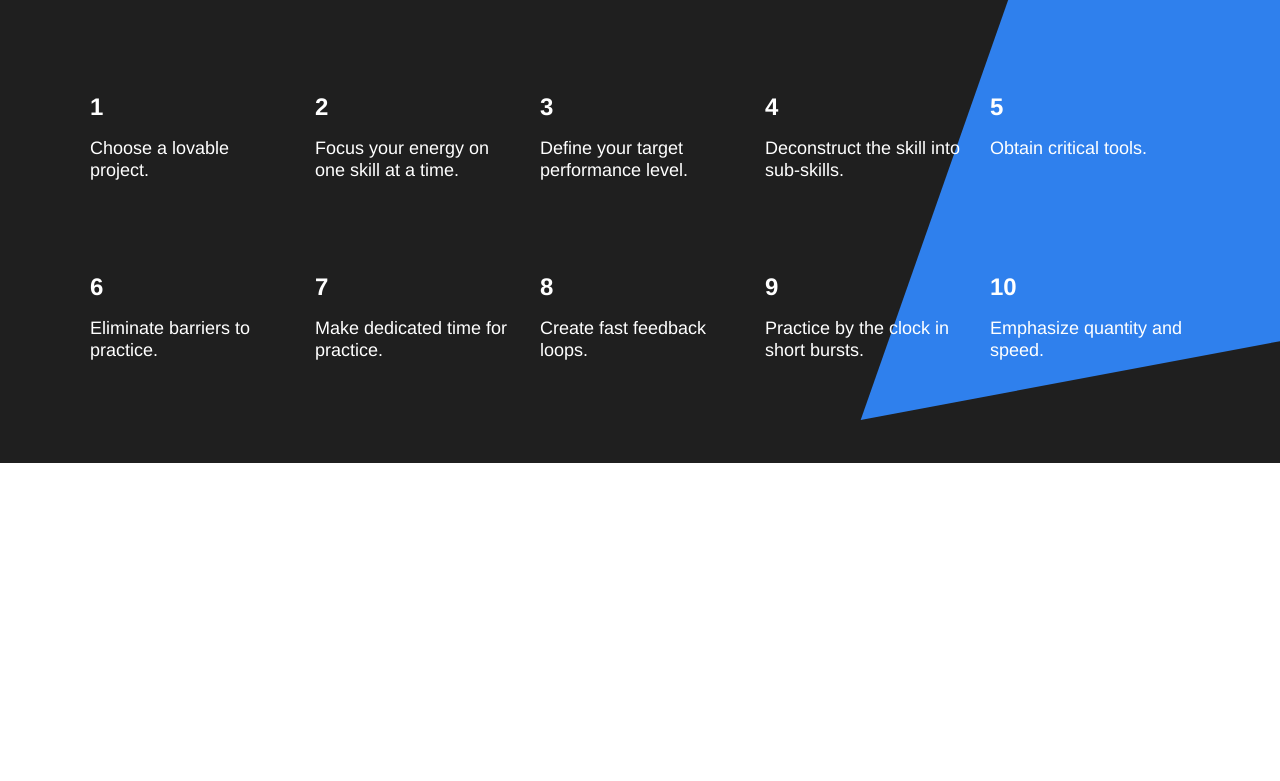
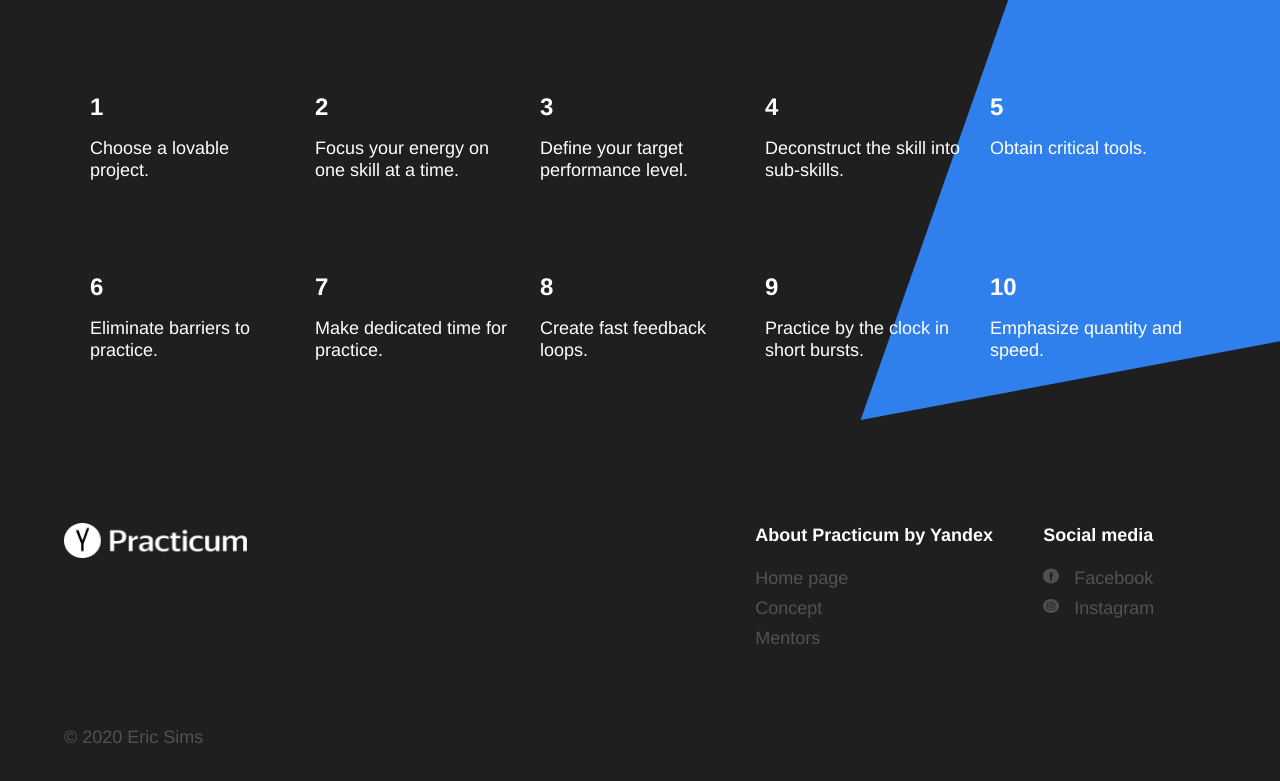
Before and after one commit to E-sims/web_project_1, a plain HTML site: page index.html in a window 1280 px wide. Shown: the part 3258-4039 px from the top of the page. Before the commit the page ends 3721 px from the top, so only its background shows below. Drawn offline with Linux system fonts and the light colour scheme.

Commit message:
completed landing page 1st draft

```diff
--- a/index.html
+++ b/index.html
@@ -198,7 +198,59 @@
           <div class="kaufman__triangle"></div>
         </section>
       </main>
-      <footer class="footer"></footer>
+      <footer class="footer">
+        <div class="footer__columns">
+          <div class="footer__column_content_copyright">
+            <img
+              class="logo logo_place_footer"
+              src="./images/logo_white.png"
+              alt="logo image"
+            />
+            <p class="footer__author">&copy; 2020 Eric Sims</p>
+          </div>
+          <div class="footer__column_content_info">
+            <h3 class="footer__column-heading">About Practicum by Yandex</h3>
+            <p class="footer__column-text">
+              <a class="footer__column-links" href="#">Home page</a>
+            </p>
+            <p class="footer__column-text">
+              <a class="footer__column-links" href="#">Concept</a>
+            </p>
+            <p class="footer__column-text">
+              <a class="footer__column-links" href="#">Mentors</a>
+            </p>
+          </div>
+          <div class="footer__column_content_social">
+            <h3 class="footer__column-heading">Social media</h3>
+            <p class="footer__social-icon-text">
+              <a
+                class="footer__social-icon-link"
+                href="https://www.facebook.com/eric.sims.545"
+              >
+                <img
+                  class="footer__social-icon"
+                  src="./images/Facebook_white.svg"
+                  alt="Facebook icon"
+                />
+                Facebook
+              </a>
+            </p>
+            <p class="footer__social-icon-text">
+              <a
+                class="footer__social-icon-link"
+                href="https://www.instagram.com/sgeazy/"
+              >
+                <img
+                  class="footer__social-icon"
+                  src="./images/Instagram_white.svg"
+                  alt="Instagram icon"
+                />
+                Instagram
+              </a>
+            </p>
+          </div>
+        </div>
+      </footer>
     </div>
   </body>
 </html>
--- a/styles/style.css
+++ b/styles/style.css
@@ -287,7 +287,7 @@
 }
 
 .kaufman__triangle {
-  background-image: url(../images/triangle.svg);
+  background-image: url("../images/triangle.svg");
   width: 877px;
   height: 877px;
   position: absolute;
@@ -307,3 +307,110 @@
   font-size: 18px;
   font-weight: normal;
 }
+/* <-- end of kaufman */
+
+/* --> start of footer */
+.footer {
+  background-color: #1f1f1f;
+  color: white;
+  width: 100%;
+  min-height: 350px;
+  display: flex;
+  justify-content: center;
+}
+
+.footer__columns {
+  display: flex;
+  position: relative;
+  flex-direction: row;
+  width: 90%;
+  height: 245px;
+  margin: 60px 0 40px 0;
+  justify-content: space-between;
+}
+
+.footer__column_content_copyright {
+  flex-basis: 50%;
+  position: relative;
+}
+
+.footer__column_content_info {
+  display: flex;
+  flex-direction: column;
+  width: 15%;
+  padding-top: 40px;
+}
+
+.footer__author {
+  position: absolute;
+  bottom: 0;
+  left: 0;
+  color: #525252;
+  line-height: 25px;
+  font-size: 18px;
+  font-weight: normal;
+}
+
+.logo_place_footer {
+  width: 183px;
+  height: 35px;
+  position: absolute;
+  top: 0;
+  left: 0;
+  z-index: 5;
+}
+
+.footer__column-heading {
+  position: absolute;
+  top: -10px;
+  margin: 0;
+  line-height: 45px;
+  font-size: 18px;
+  font-weight: bold;
+}
+
+.footer__column-links {
+  text-decoration: none;
+  color: #525252;
+  line-height: 30px;
+  font-size: 18px;
+  font-weight: normal;
+  transition: 0.2s ease-in-out;
+}
+
+.footer__column-links:hover {
+  color: #2f80ed;
+}
+
+.footer__column-text {
+  margin: 0;
+}
+
+.footer__column_content_social {
+  display: flex;
+  flex-direction: column;
+  width: 15%;
+  padding-top: 40px;
+}
+
+.footer__social-icon-text {
+  margin: 0;
+}
+
+.footer__social-icon-link {
+  text-decoration: none;
+  color: #525252;
+  line-height: 30px;
+  font-size: 18px;
+  transition: 0.2s ease-in-out;
+}
+
+.footer__social-icon-link:hover {
+  color: #2f80ed;
+}
+
+.footer__social-icon {
+  width: 16px;
+  height: 16px;
+  margin-right: 10px;
+}
```
